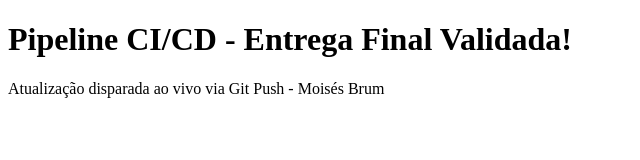
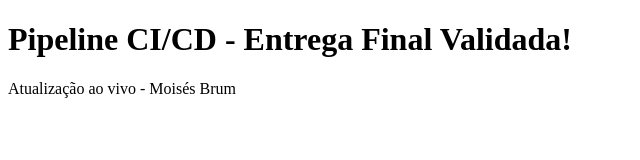
Before and after one commit to mgbrum/mgbrum-devops-senac, a plain HTML site: page index.html in a window 1280 px wide. Shown: the whole page, without its empty margins (0-640 px from the left). Drawn offline with Linux system fonts and the light colour scheme.

Commit message:
Deploy ao vivo - apresentação

```diff
--- a/index.html
+++ b/index.html
@@ -1,10 +1,8 @@
 <!DOCTYPE html>
 <html>
-<head>
-  <title>DevOps na prática</title>
-</head>
+<head><title>DevOps na prática</title></head>
 <body>
   <h1>Pipeline CI/CD - Entrega Final Validada!</h1>
-  <p>Atualização disparada ao vivo via Git Push - Moisés Brum</p>
+  <p>Atualização ao vivo - Moisés Brum</p>
 </body>
 </html>
```
